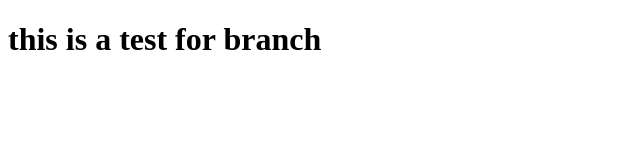
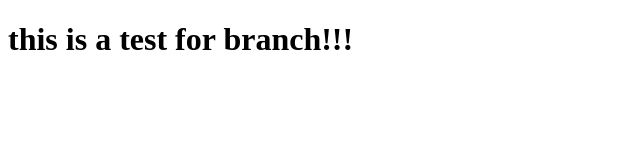
Before and after one commit to sa-qib/pythonProject, a plain HTML site: page index.html in a window 1280 px wide. Shown: the full height of the page, 0-640 px from the left. Drawn offline with Linux system fonts and the light colour scheme.

Commit message:
adding more exclamations

```diff
--- a/index.html
+++ b/index.html
@@ -7,6 +7,6 @@
     <title>Document</title>
 </head>
 <body>
-    <h1>this is a test for branch</h1>
+    <h1>this is a test for branch!!!</h1>
 </body>
 </html>
```
